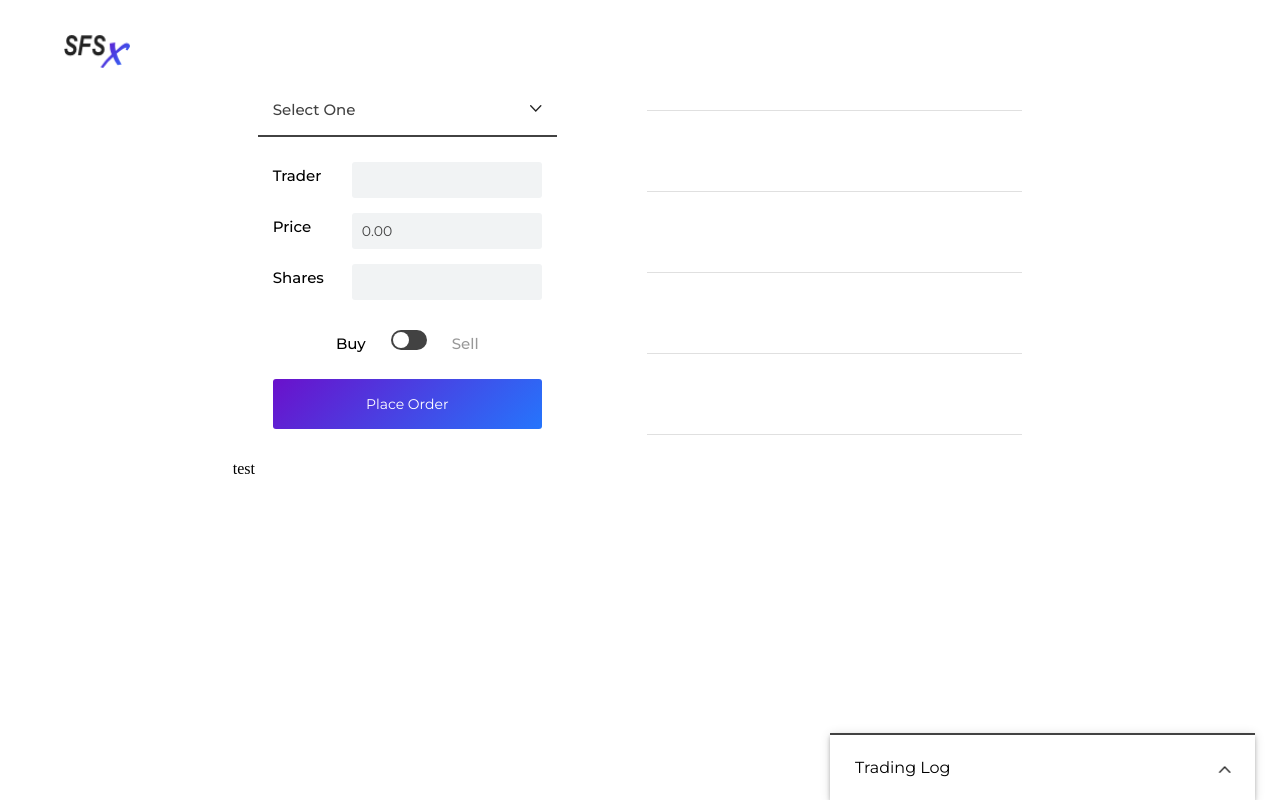
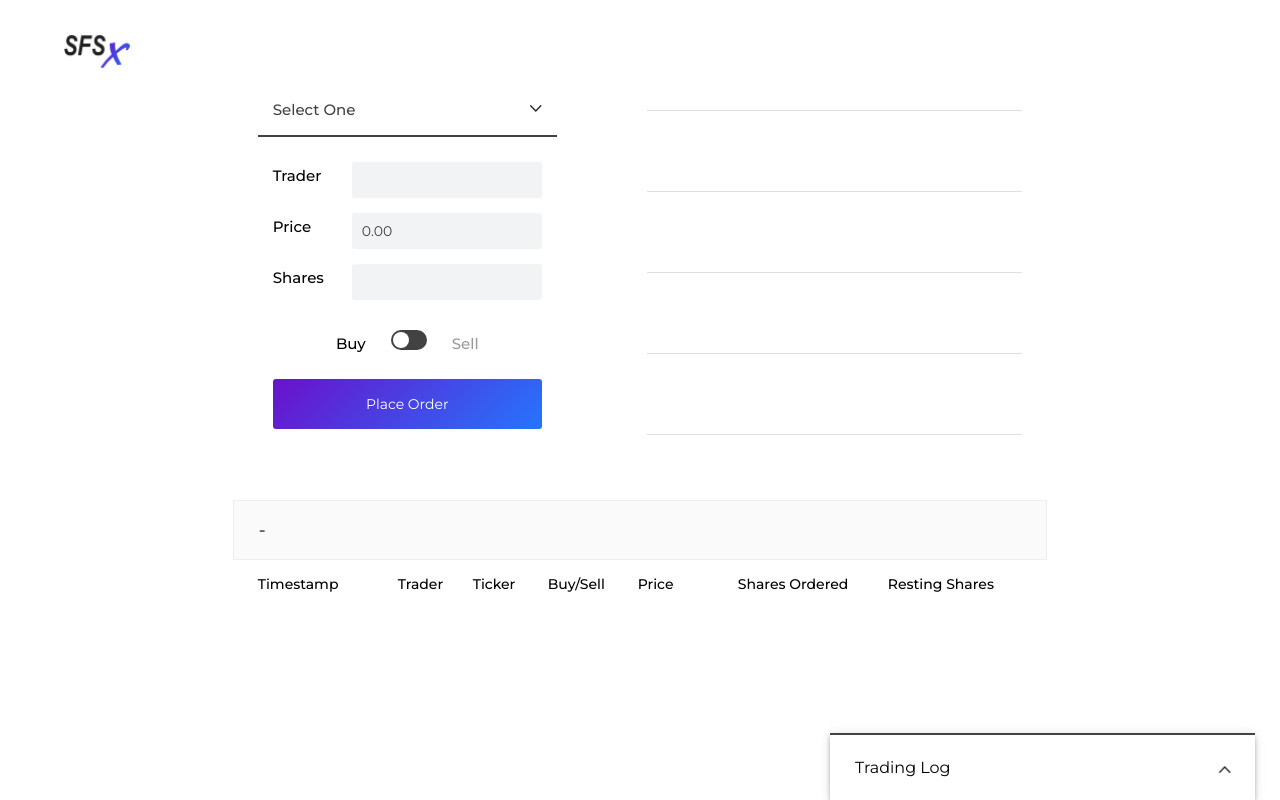
Before and after one commit to jadamduff/sfsx, a React (Create React App) app: page / in a window 1280 px wide. Built offline with nearby package versions, Linux system fonts and the light colour scheme.

Commit message:
Order list fully functional

```diff
--- a/src/App.js
+++ b/src/App.js
@@ -7,6 +7,7 @@ import * as Section from './components/sections/styles';
 import Header from './components/ui/Header';
 import OrderForm from './components/order_form/OrderForm';
 import Graph from './components/graph/Graph';
+import OrderList from './components/order_list/OrderList';
 import TradingLog from './components/trading_log/TradingLog';
 
 import './App.css';
@@ -23,7 +24,7 @@ class App extends Component {
     this.setState({
       selectedStock: value
     });
-    this.props.updateFlag([{type: 'stocks', flag: 'selected', value: value}])
+    this.props.updateFlag([{type: 'stocks', flag: 'selected', value: value}, {type: 'prices', flag: 'selected', value: false}])
   }
 
   render() {
@@ -38,10 +39,10 @@ class App extends Component {
               />
             </Section.Form>
             <Section.Graph>
-              <Graph />
+              <Graph selectPrice={this.selectPrice}/>
             </Section.Graph>
             <Section.List>
-            test
+              <OrderList selectedStock={this.state.selectedStock}/>
             </Section.List>
           </Section.Body>
         </Section.BodyGridContainer>
@@ -51,4 +52,4 @@ class App extends Component {
   }
 }
 
-export default connect(null, { updateFlag})(App);
+export default connect(null, { updateFlag })(App);
--- a/src/components/graph/Graph.js
+++ b/src/components/graph/Graph.js
@@ -24,6 +24,10 @@ class Graph extends Component {
     if (prevProps.stocks !== this.props.stocks || prevProps.selectedStockId !== this.props.selectedStockId) {
       this.setBreakPoints();
     }
+  }
+
+  handleSelect = (price) => {
+
   }
 
   breakPoints = [4, 12, 50, 100, 500, 1000, 2500, 5000, 7500, 10000, 15000, 20000, 25000, 30000, 35000, 40000, 45000, 50000];
@@ -87,9 +91,9 @@ class Graph extends Component {
           <styles.GraphBarWrapper>
             <styles.GraphBarContainer>
               <styles.GraphBarTop>
-                <styles.GraphBar height={height} backgroundColor={"#2962FF"}></styles.GraphBar>
+                <styles.GraphBar height={height} backgroundColor={"#2962FF"} onClick={() => this.props.updateFlag([{type: 'prices', flag: 'selected', value: { stock: this.props.selectedStockId, buySell: "buy", price: price.price}}])}></styles.GraphBar>
               </styles.GraphBarTop>
-              <styles.GraphBarBottom>{'$' + price.price}</styles.GraphBarBottom>
+              <styles.GraphBarBottom onClick={() => this.props.updateFlag([{type: 'prices', flag: 'selected', value: { stock: this.props.selectedStockId, buySell: "buy", price: price.price}}])}>{'$' + price.price}</styles.GraphBarBottom>
             </styles.GraphBarContainer>
           </styles.GraphBarWrapper>
         )
@@ -105,9 +109,9 @@ class Graph extends Component {
           <styles.GraphBarWrapper>
             <styles.GraphBarContainer>
               <styles.GraphBarTop>
-                <styles.GraphBar height={height} backgroundColor={"#E53935"}></styles.GraphBar>
+                <styles.GraphBar height={height} backgroundColor={"#E53935"} onClick={() => this.props.updateFlag([{type: 'prices', flag: 'selected', value: { stock: this.props.selectedStockId, buySell: "sell", price: price.price}}])}></styles.GraphBar>
               </styles.GraphBarTop>
-              <styles.GraphBarBottom>{price.price}</styles.GraphBarBottom>
+              <styles.GraphBarBottom onClick={() => this.props.updateFlag([{type: 'prices', flag: 'selected', value: { stock: this.props.selectedStockId, buySell: "sell", price: price.price}}])}>{price.price}</styles.GraphBarBottom>
             </styles.GraphBarContainer>
           </styles.GraphBarWrapper>
         )
--- /dev/null
+++ b/src/components/order_list/OrderList.js
@@ -0,0 +1,90 @@
+import React, { Component } from 'react';
+import { connect } from 'react-redux';
+/** @jsx jsx */
+import { jsx, css } from '@emotion/core'
+
+import * as styles from './styles';
+
+class OrderList extends Component {
+  constructor(props) {
+    super(props);
+    this.state = {
+      selectedPrice: false
+    }
+  }
+
+  componentDidMount() {
+    if (this.props.selectedPrice !== false && this.props.selctedPrice !== undefined) {
+      this.getSelectedPrice();
+    }
+  }
+
+  componentDidUpdate(prevProps, prevState) {
+    if (prevProps.selectedStock !== this.props.selectedStock) {
+      this.setState({
+        selectedPrice: false
+      })
+    } else if ((prevProps.selectedPrice !== this.props.selectedPrice || prevProps.stocks !== this.props.stocks) && this.props.selectedPrice) {
+      this.getSelectedPrice();
+    }
+  }
+
+  getSelectedPrice = () => {
+      const selectedPrice = this.props.stocks.find(stock => stock.id === this.props.selectedPrice.stock)[this.props.selectedPrice.buySell].prices.find(price => price.price === this.props.selectedPrice.price);
+      debugger
+      this.setState({
+        selectedPrice: selectedPrice
+      })
+
+  }
+
+  renderOrders = () => {
+    if (this.props.selectedPrice && this.state.selectedPrice) {
+      return this.state.selectedPrice.orders.map(order => {
+        const { timestampReadable, trader, stock, price, shares, restingShares } = order;
+        return (
+          <styles.BodyRow>
+            <styles.BodyRowCell css={css`width: 140px; padding: 0 0 0 10px`}>{timestampReadable}</styles.BodyRowCell>
+            <styles.BodyRowCell>{trader}</styles.BodyRowCell>
+            <styles.BodyRowCell>{stock}</styles.BodyRowCell>
+            <styles.BodyRowCell css={css`width: 90px;`}>{this.props.selectedPrice.buySell.charAt(0).toUpperCase() + this.props.selectedPrice.buySell.slice(1)}</styles.BodyRowCell>
+            <styles.BodyRowCell css={css`width: 100px;`}>{price}</styles.BodyRowCell>
+            <styles.BodyRowCell css={css`width: 150px;`}>{shares}</styles.BodyRowCell>
+            <styles.BodyRowCell css={css`width: 150px;`}>{restingShares}</styles.BodyRowCell>
+          </styles.BodyRow>
+        )
+      })
+    }
+  }
+
+  render() {
+    return (
+      <styles.Container>
+        <styles.Header>
+          {this.props.selectedStock && this.props.selectedPrice ? `${this.props.selectedStock} ${this.props.selectedPrice.buySell.charAt(0).toUpperCase() + this.props.selectedPrice.buySell.slice(1)}: $${this.props.selectedPrice.price}` : "-"}
+        </styles.Header>
+        <styles.List>
+          <styles.BodyHeader>
+            <styles.BodyRowCell css={css`width: 140px; padding: 0 0 0 10px`}>Timestamp</styles.BodyRowCell>
+            <styles.BodyRowCell>Trader</styles.BodyRowCell>
+            <styles.BodyRowCell>Ticker</styles.BodyRowCell>
+            <styles.BodyRowCell css={css`width: 90px;`}>Buy/Sell</styles.BodyRowCell>
+            <styles.BodyRowCell css={css`width: 100px;`}>Price</styles.BodyRowCell>
+            <styles.BodyRowCell css={css`width: 150px;`}>Shares Ordered</styles.BodyRowCell>
+            <styles.BodyRowCell css={css`width: 130px;`}>Resting Shares</styles.BodyRowCell>
+          </styles.BodyHeader>
+          {this.renderOrders()}
+        </styles.List>
+      </styles.Container>
+    )
+  }
+}
+
+const mapStateToProps = (state) => {
+  return {
+    stocks: state.book.stocks,
+    selectedPrice: state.flags.prices.selected
+  }
+}
+
+export default connect(mapStateToProps)(OrderList);
--- /dev/null
+++ b/src/components/order_list/styles.js
@@ -0,0 +1,47 @@
+import styled from '@emotion/styled';
+
+export const Container = styled.div`
+  width: 100%;
+  font-family: 'Montserrat', sans-serif;
+`
+
+export const Header = styled.div`
+  display: flex;
+  background-color: #fafafa;
+  border: 1px solid #eee;
+  align-items: center;
+  width: 100%;
+  height: 60px;
+  padding: 0 25px;
+  box-sizing: border-box;
+  font-size: 18px;
+  font-weight: 500;
+  color: #424242;
+`
+
+export const List = styled.div`
+  display: block;
+  margin: 15px;
+  height: 100px;
+  font-size: 14px;
+  font-weight: 400;
+`
+
+export const BodyHeader = styled.div`
+  font-weight: 500;
+  padding: 0 0 10px 0;
+`
+
+export const BodyRow = styled.div`
+  padding: 10px 0;
+  font-color: #616161;
+  :nth-child(even) {
+    background-color: #f6fcfe
+  }
+`
+
+export const BodyRowCell = styled.div`
+  display: inline-block;
+  vertical-align: top;
+  width: 75px;
+`
--- a/src/components/sections/styles.js
+++ b/src/components/sections/styles.js
@@ -34,4 +34,6 @@ export const Graph = styled.div`
 
 export const List = styled.div`
   grid-area: l;
+  padding: 40px 0 0 0;
+  box-sizing: border-box;
 `
--- a/src/components/trading_log/TradingLog.js
+++ b/src/components/trading_log/TradingLog.js
@@ -1,5 +1,4 @@
 import React, { Component } from 'react';
-
 import { connect } from 'react-redux';
 /** @jsx jsx */
 import { jsx, css } from '@emotion/core'
--- a/src/reducers/flagsReducer.js
+++ b/src/reducers/flagsReducer.js
@@ -7,6 +7,9 @@ const defaultFlagsState = {
   },
   executions: {
     unread: 0
+  },
+  prices: {
+    selected: false
   }
 }
 
```
